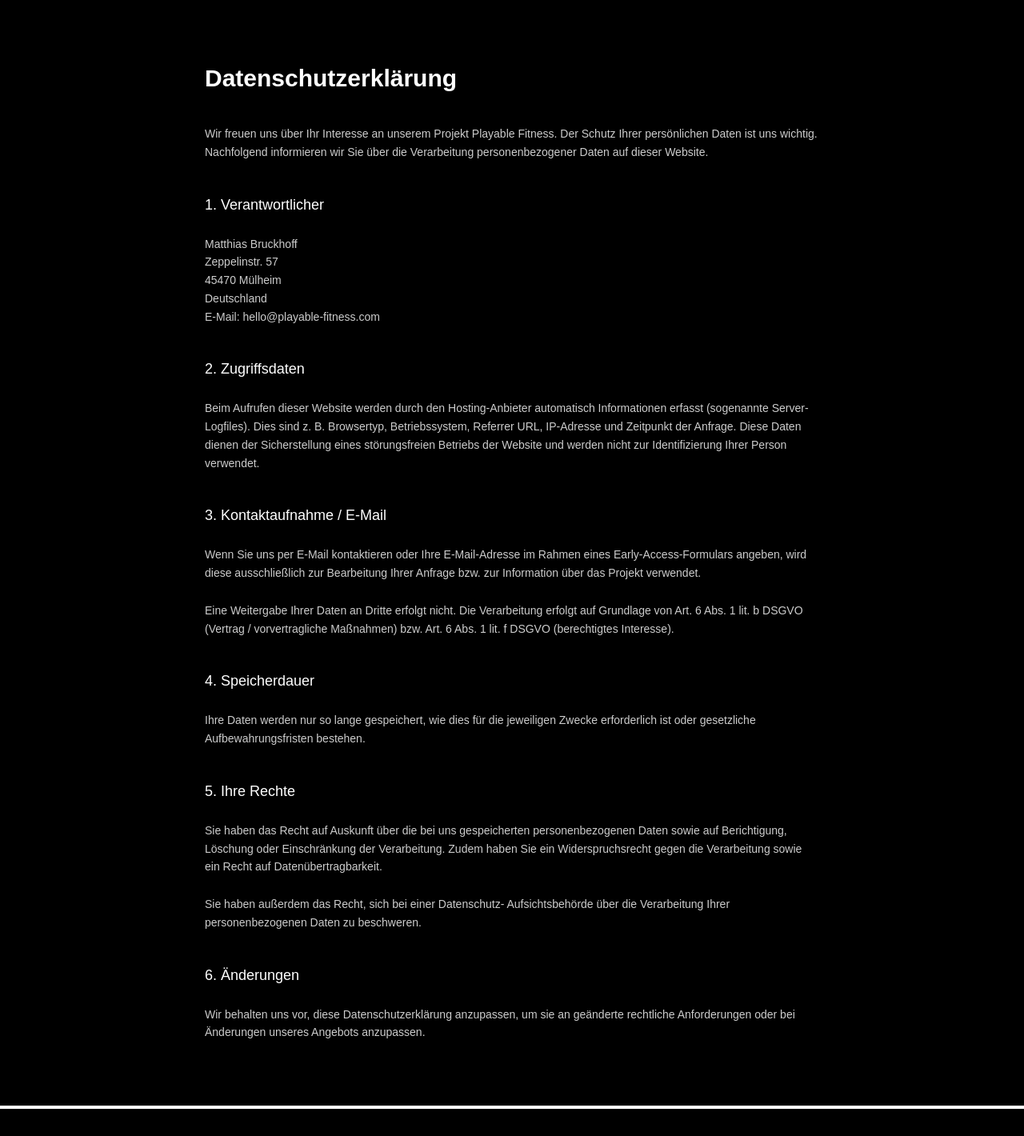
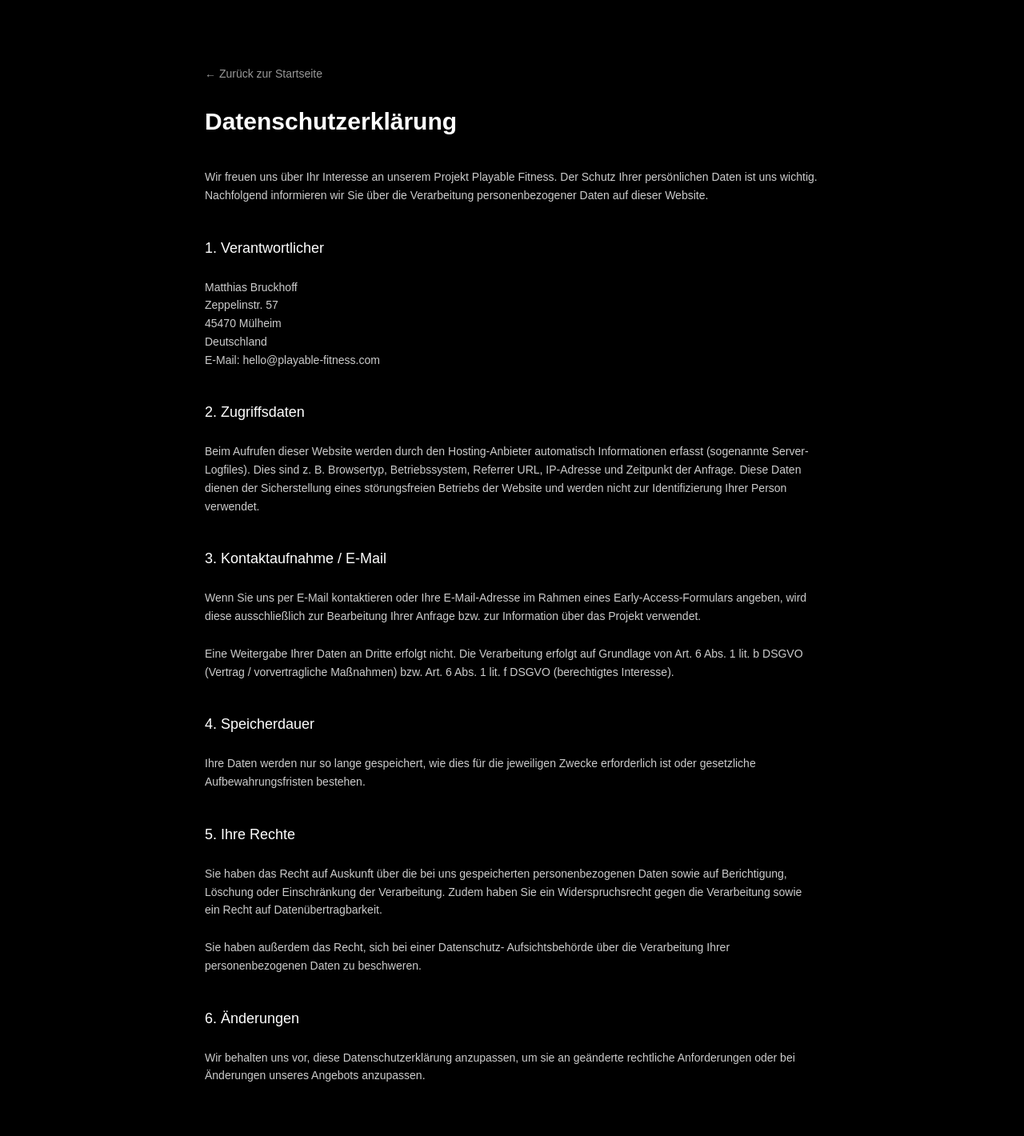
Before and after one commit to PlayableFitness/website, a Next.js app: page /datenschutz in a window 1280 px wide. Shown: the top 1420 px of the page at 80% size. Built offline with nearby package versions, Linux system fonts and the light colour scheme.

Commit message:
Update page.tsx

```diff
--- a/app/datenschutz/page.tsx
+++ b/app/datenschutz/page.tsx
@@ -1,7 +1,18 @@
+import Link from "next/link";
+
 export default function DatenschutzPage() {
   return (
     <main className="min-h-screen bg-black text-white px-6 py-20">
       <div className="mx-auto max-w-3xl">
+
+        {/* 👇 NEU: Rück-Link */}
+        <Link
+          href="/"
+          className="mb-8 inline-block text-sm text-white/60 transition hover:text-white"
+        >
+          ← Zurück zur Startseite
+        </Link>
+
         <h1 className="text-3xl font-semibold mb-10">Datenschutzerklärung</h1>
 
         <div className="space-y-6 text-sm leading-relaxed text-white/80">
@@ -95,6 +106,10 @@ export default function DatenschutzPage() {
           </p>
 
         </div>
+
+        <div className="mt-16 text-xs text-white/40">
+          © 2026 Playable Fitness. All rights reserved.
+        </div>
       </div>
     </main>
   );
```
